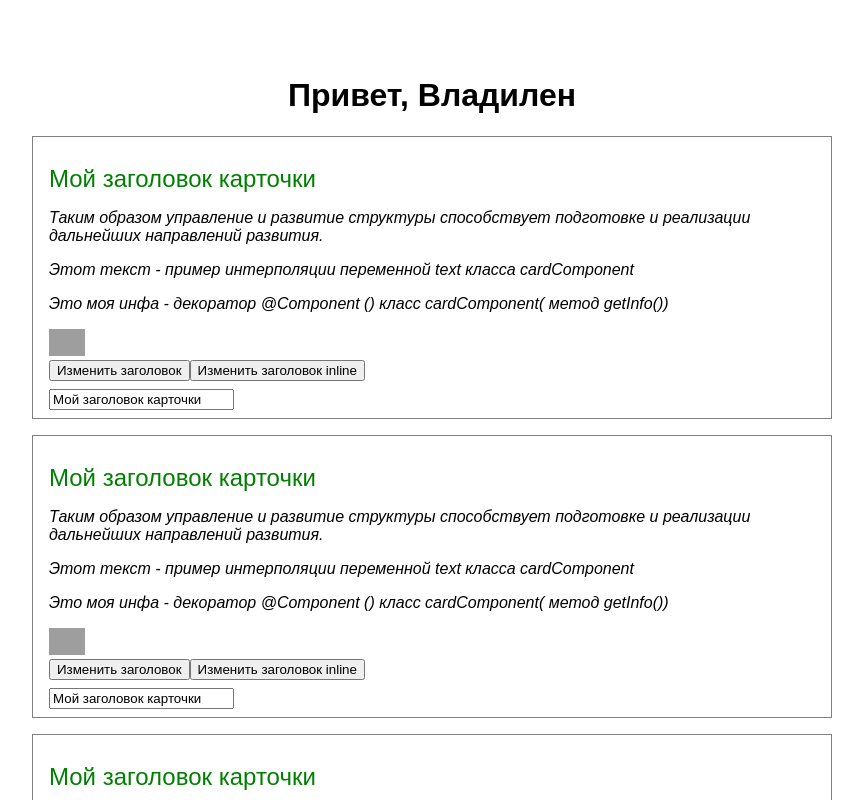
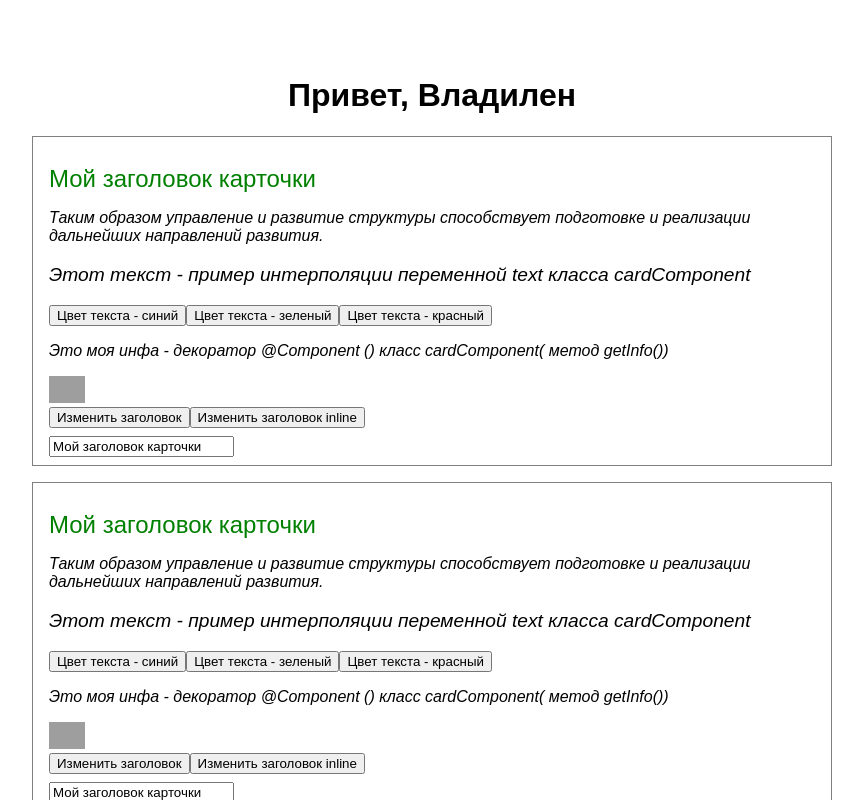
Before and after one commit to GeorgeID/vlad-ngbasic, an Angular app: page / in a window 1280 px wide. Shown: the top 800 px of the page, without its empty margins (208-1071 px from the left). Built offline with nearby package versions, Linux system fonts and the light colour scheme; grey boxes are pictures that could not be loaded.

Commit message:
Директива [ngClass] с добавлением классов 1 метод

```diff
--- a/src/app/card/card.component.css
+++ b/src/app/card/card.component.css
@@ -5,11 +5,23 @@
   margin-bottom: 1rem;
 }
 h2 {
-    margin-bottom: .5rem;
+  margin-bottom: 0.5rem;
 }
 img {
   width: 36px;
 }
-  .buttons{
-    margin-bottom: .5rem;
+.buttons {
+  margin-bottom: 0.5rem;
 }
+.text {
+  font-size: 1.2rem;
+}
+.red {
+  color: red;
+}
+.blue {
+  color: blue;
+}
+.green {
+  color: green;
+}
--- a/src/app/card/card.component.html
+++ b/src/app/card/card.component.html
@@ -7,8 +7,20 @@
 
     <p>Таким образом управление и развитие структуры способствует подготовке и реализации дальнейших направлений
         развития.</p>
+    <!-- <p>{{text}}</p> -->
 
-    <p>{{text}}</p>
+    <!-- Директива [ngClass] с добавлением классов -->
+    <p class="text" [ngClass]= "{
+        blue: textColor === 'blue',
+        green: textColor === 'green',
+        red: textColor === 'red'
+    }">{{text}}</p>
+    <div class="buttons">
+        <button (click)="textColor='blue'">Цвет текста - синий</button>
+        <button (click)="textColor='green'">Цвет текста - зеленый</button>
+        <button (click)="textColor='red'">Цвет текста - красный</button>
+    </div>
+
     <!-- <strong>Номер: {{number}}</strong> -->
     <!-- <em>{{array}}</em> -->
     <!-- <pre>{{obj|json}}</pre> -->
```
Also changed, not shown: src/app/card/card.component.ts (+10 -3 lines). Lines whose indentation alone changed are shown as unchanged.
